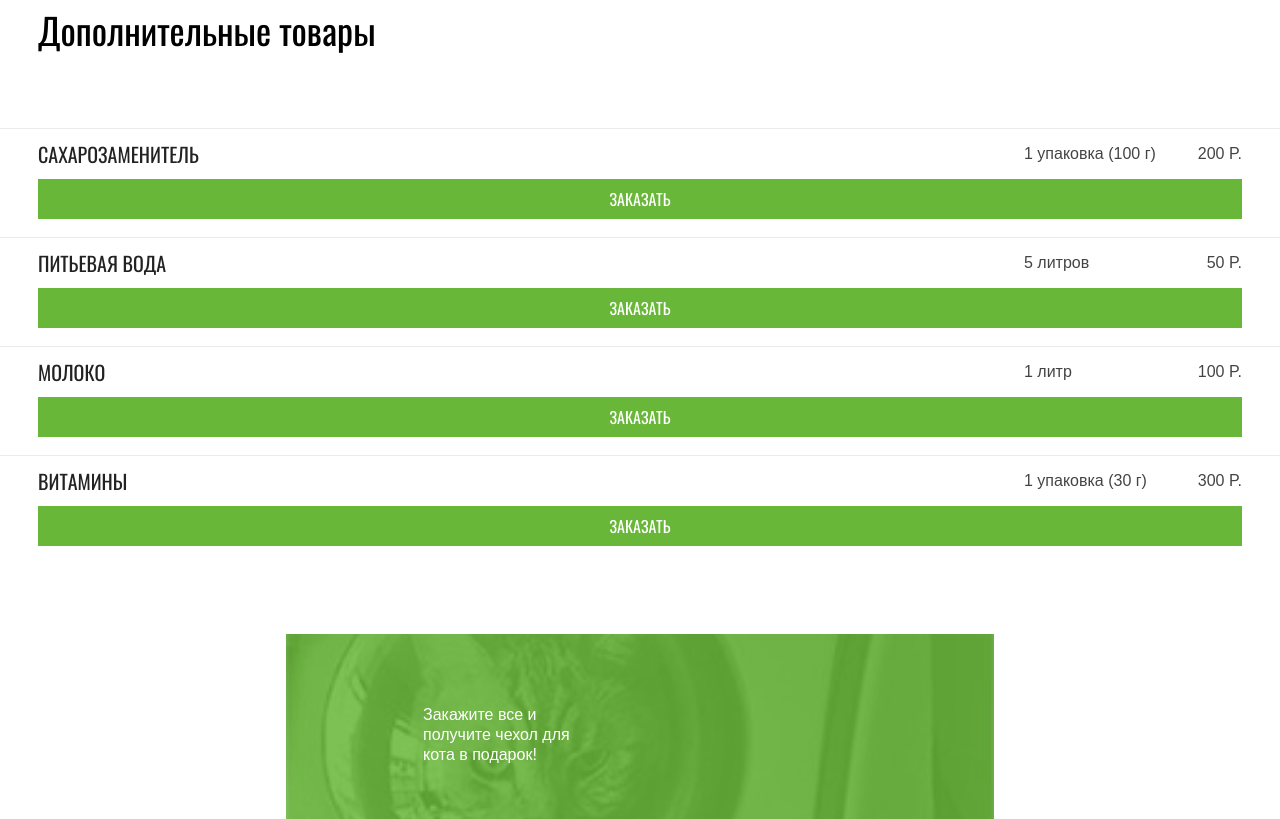
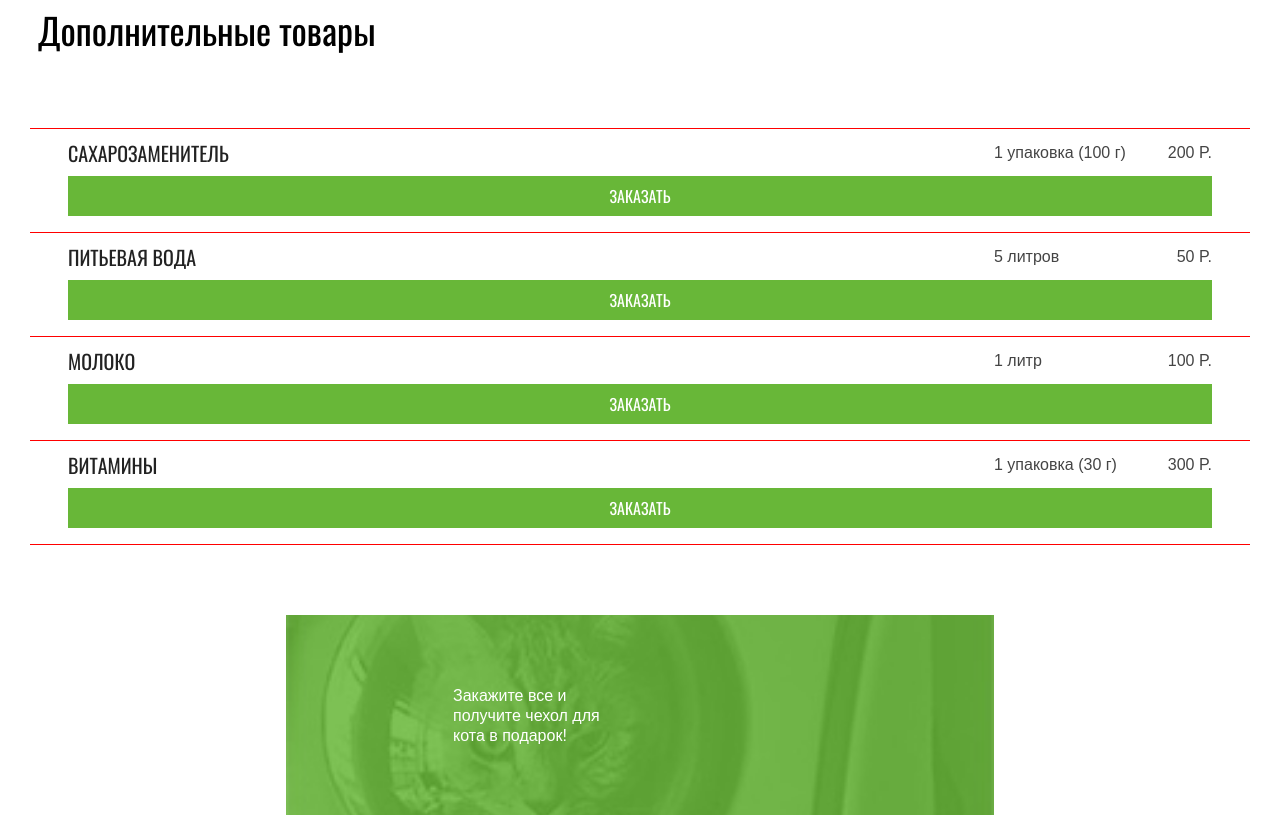
Before and after one commit to Maria-Bogatyreva/181412-cat-energy-22, a website: page source/catalog.html in a window 1280 px wide. Shown: the part 1980-2799 px from the top of the page. Drawn offline with nearby package versions, Linux system fonts and the light colour scheme; files that its build step writes are made by us from their sources.

Commit message:
Catalog - Mobile
Add catalog

```diff
--- a/source/catalog.html
+++ b/source/catalog.html
@@ -248,6 +248,7 @@
 
         <section class="additional-catalog">
           <h2 class="additional-catalog__title">Дополнительные товары</h2>
+          <div class="wrapper">
             <ul class="additional-catalog__list">
               <li class="additional-catalog__item add-product">
                   <a class="add-product__link-title" href="#">
@@ -295,6 +296,7 @@
               <p class="additional-catalog__action-text">
                 Закажите все и получите чехол для кота в подарок!
               </p>
+            </div>
           </div>
         </section>
     </main>
--- a/source/less/blocks/add-product.less
+++ b/source/less/blocks/add-product.less
@@ -27,7 +27,7 @@
   .indent-reset;
   .oswald-regular;
   .set-font-size-line-height (16px; 16px);
-  margin-bottom: 15px;
+  margin-bottom: 9px;
 
   @media (min-width: @tablet-width) {
     .set-font-size-line-height (20px; 20px);
--- a/source/less/blocks/additional-catalog.less
+++ b/source/less/blocks/additional-catalog.less
@@ -35,6 +35,7 @@
 .additional-catalog__list {
   list-style: none;
   .indent-reset;
+  margin-bottom: 40px;
 
   @media (min-width: @desktop-width) {
     width: 896px;
@@ -42,9 +43,14 @@
 }
 
 .additional-catalog__item {
-  padding-top: 15px;
-  padding-bottom: 18px;
-  border-top: 1px solid @special-grey;
+  padding-top: 14px;
+  padding-bottom: 16px;
+  border-top: @test-border;
+  //border-top: 1px solid @special-grey;
+}
+
+.additional-catalog__item:last-child {
+  border-bottom: @test-border;
 }
 
 /*Акция*/
@@ -52,6 +58,7 @@
   background-image: url("../img/background-image-catalog.jpg");
   background-repeat: no-repeat;
   height: 289px;
+  margin-bottom: 37px;
 
   @media (min-width: @tablet-width) {
     margin-top: 70px;
--- a/source/less/blocks/page-main.less
+++ b/source/less/blocks/page-main.less
@@ -11,6 +11,7 @@
   .indent-reset;
   padding-top: 27px;
   margin-bottom: 37px;
+  margin-left: 20px;
 
   @media (min-width: @tablet-width) {
     padding-top: 58px;
```
Lines whose indentation alone changed are shown as unchanged.
